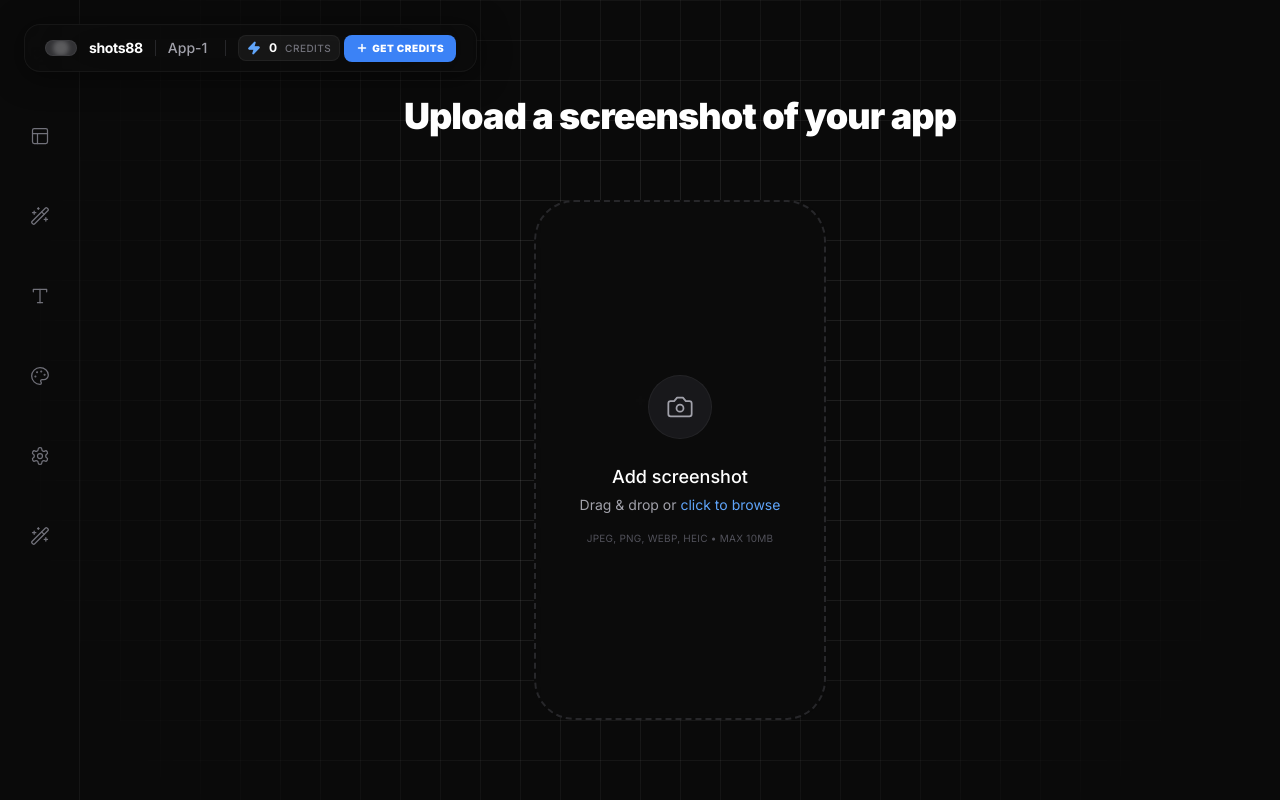
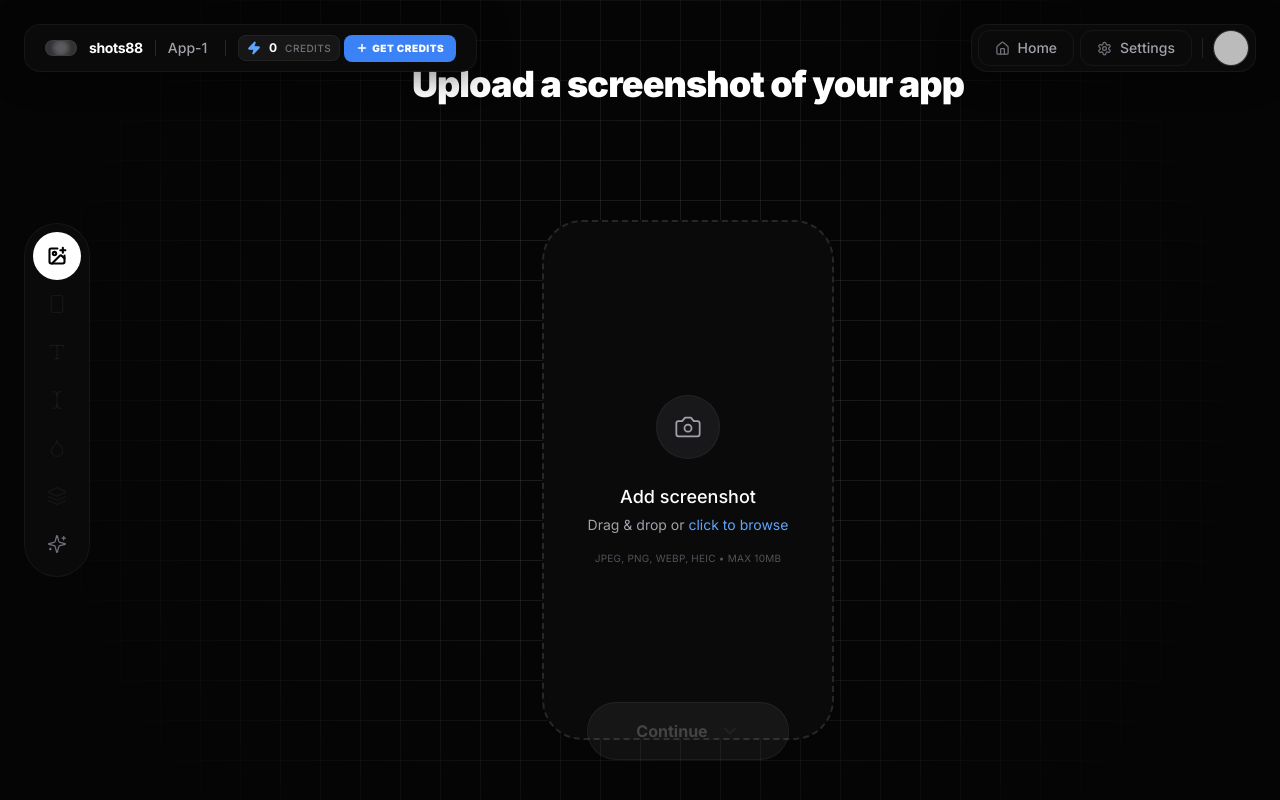
Before and after one commit to ChetanG111/app-s, a Next.js app: page /dash in a window 1280 px wide. Built offline with nearby package versions, Linux system fonts and the light colour scheme; no server answers; the database is empty; sample sign-in values are in the browser's storage.

Commit message:
fix: restore original dashboard design and UI components

```diff
--- a/app/dash/page.tsx
+++ b/app/dash/page.tsx
@@ -1,29 +1,34 @@
 "use client";
 
-import { useState } from "react";
+import React, { useState } from 'react';
+import { motion } from 'framer-motion';
 import {
+    ImagePlus,
+    Smartphone,
     Type,
-    Palette,
-    Layout,
-    ImagePlus,
-    Wand2,
-    Settings as SettingsIcon,
-} from "lucide-react";
+    TextCursor,
+    Droplet,
+    Layers,
+    Sparkles,
+    ChevronDown
+} from 'lucide-react';
 import { useSession } from "next-auth/react";
-import useSWR, { mutate } from "swr";
-import { NotificationToast, useNotification } from "@/components/Notification";
-import { ConfirmationModal, useConfirmation } from "@/components/ConfirmationModal";
-import { ExportModal } from "@/components/ExportModal";
+import useSWR, { mutate } from 'swr';
 
-import { UploadView } from "@/components/views/UploadView";
-import { StyleView } from "@/components/views/StyleView";
-import { BackgroundView } from "@/components/views/BackgroundView";
-import { TextView } from "@/components/views/TextView";
-import { FontView } from "@/components/views/FontView";
-import { ColorView } from "@/components/views/ColorView";
-import { GenerateView } from "@/components/views/GenerateView";
-import { TopNav } from "@/components/TopNav";
-import { SidebarIcon } from "@/components/SidebarIcon";
+import { NotificationToast, useNotification } from '@/components/Notification';
+import { ConfirmationModal, useConfirmation } from '@/components/ConfirmationModal';
+import { ExportModal } from '@/components/ExportModal';
+import { SidebarIcon } from '@/components/SidebarIcon';
+import { TopNav } from '@/components/TopNav';
+import { UserNav } from '@/components/UserNav';
+
+import { UploadView } from '@/components/views/UploadView';
+import { StyleView } from '@/components/views/StyleView';
+import { TextView } from '@/components/views/TextView';
+import { FontView } from '@/components/views/FontView';
+import { ColorView } from '@/components/views/ColorView';
+import { BackgroundView } from '@/components/views/BackgroundView';
+import { GenerateView } from '@/components/views/GenerateView';
 
 const fetcher = (url: string) => fetch(url).then(res => res.json());
 
@@ -32,24 +37,18 @@ export default function Dashboard() {
     const { notification, showNotification, hideNotification } = useNotification();
     const { confirmConfig, confirm, closeConfirm, handleConfirm } = useConfirmation();
 
-    const [activeTab, setActiveTab] = useState('upload');
+    const [selectedIndex, setSelectedIndex] = useState(0);
     const [uploadedImage, setUploadedImage] = useState<string | null>(null);
-    const [selectedStyle, setSelectedStyle] = useState('Basic');
-    const [selectedBg, setSelectedBg] = useState('charcoal');
-    const [customBgPrompt, setCustomBgPrompt] = useState('');
-    const [generateBackground, setGenerateBackground] = useState(true);
-    const [headline, setHeadline] = useState('');
-    const [selectedFont, setSelectedFont] = useState('standard');
-    const [selectedColor, setSelectedColor] = useState('white');
+    const [selectedStyle, setSelectedStyle] = useState("Basic");
+    const [headline, setHeadline] = useState("");
+    const [selectedFont, setSelectedFont] = useState("standard");
+    const [selectedColor, setSelectedColor] = useState("white");
+    const [selectedBg, setSelectedBg] = useState("charcoal");
+    const [customBgPrompt, setCustomBgPrompt] = useState("");
     const [projectName, setProjectName] = useState("App-1");
-
     const [isGenerating, setIsGenerating] = useState(false);
     const [currentStep, setCurrentStep] = useState<string | null>(null);
-
-    const [exportConfig, setExportConfig] = useState<{ isOpen: boolean; url: string | null }>({
-        isOpen: false,
-        url: null
-    });
+    const [generateBackground, setGenerateBackground] = useState(true);
 
     // Use SWR for credits to prevent flicker and handle caching
     const { data: creditsData } = useSWR('/api/credits', fetcher, {
@@ -57,10 +56,16 @@ export default function Dashboard() {
         dedupingInterval: 2000,
     });
     const credits = creditsData?.credits ?? 0;
+
+    const [exportConfig, setExportConfig] = useState<{ isOpen: boolean; url: string | null }>({
+        isOpen: false,
+        url: null
+    });
+
     const handleGenerate = async () => {
         if (!uploadedImage) {
-            showNotification("Please upload an image first", "error");
-            setActiveTab('upload');
+            showNotification("Please upload a screenshot first.", "warning");
+            setSelectedIndex(0);
             return;
         }
 
@@ -68,7 +73,7 @@ export default function Dashboard() {
         setCurrentStep("Creating overlay");
 
         try {
-            // STEP 1: Warp (Deducts Credit & Creates Pending Transaction)
+            // STEP 1: Warp
             const res1 = await fetch("/api/generate/step1-warp", {
                 method: "POST",
                 headers: { "Content-Type": "application/json" },
@@ -100,7 +105,7 @@ export default function Dashboard() {
 
             const tokenStep2 = data2.token;
 
-            // STEP 3: Text & Save (Completes Transaction)
+            // STEP 3: Text & Save
             setCurrentStep("Adding text");
             const res3 = await fetch("/api/generate/step3-text", {
                 method: "POST",
@@ -119,7 +124,6 @@ export default function Dashboard() {
             if (!res3.ok) throw new Error(data3.error || "Step 3 failed");
 
             showNotification("Mockup generated successfully!", "success");
-
         } catch (err) {
             const errorMessage = err instanceof Error ? err.message : "Generation failed";
             showNotification(errorMessage, "error");
@@ -130,252 +134,184 @@ export default function Dashboard() {
         }
     };
 
-        const icons = [
+    const icons = [
+        { id: 'upload', icon: ImagePlus },
+        { id: 'style', icon: Smartphone },
+        { id: 'text', icon: Type },
+        { id: 'font', icon: TextCursor },
+        { id: 'color', icon: Droplet },
+        { id: 'background', icon: Layers },
+        { id: 'generate', icon: Sparkles },
+    ];
 
-            { id: 'upload', icon: ImagePlus },
+    const handleNext = () => {
+        if (selectedIndex < icons.length - 1) {
+            setSelectedIndex(selectedIndex + 1);
+        }
+    };
 
-            { id: 'style', icon: Layout },
+    return (
+        <main className="relative w-screen h-screen overflow-hidden text-white">
+            <NotificationToast
+                message={notification.message}
+                type={notification.type}
+                isVisible={notification.isVisible}
+                onClose={hideNotification}
+            />
+            <ConfirmationModal
+                isOpen={confirmConfig.isOpen}
+                title={confirmConfig.title}
+                message={confirmConfig.message}
+                confirmLabel={confirmConfig.confirmLabel}
+                cancelLabel={confirmConfig.cancelLabel}
+                isDanger={confirmConfig.isDanger}
+                onConfirm={handleConfirm}
+                onCancel={closeConfirm}
+            />
+            <ExportModal
+                isOpen={exportConfig.isOpen}
+                imageUrl={exportConfig.url}
+                onClose={() => setExportConfig({ ...exportConfig, isOpen: false })}
+                onNotify={showNotification}
+            />
 
-            { id: 'background', icon: Wand2 },
+            {/* Top Navigation */}
+            <TopNav projectName={projectName} setProjectName={setProjectName} credits={credits} />
+            <UserNav />
 
-            { id: 'text', icon: Type },
+            {/* Sidebar UI */}
+            <div className="absolute left-6 top-1/2 -translate-y-1/2 z-30">
+                <div className="flex flex-col items-center bg-[#0c0c0c]/90 backdrop-blur-2xl border border-white/5 rounded-full p-2">
+                    {icons.map((item, index) => {
+                        const isSelected = selectedIndex === index;
+                        const isDisabled = !uploadedImage && index !== 0 && index !== (icons.length - 1);
 
-            { id: 'font', icon: Palette },
+                        return (
+                            <div key={item.id} className="relative">
+                                {isSelected && (
+                                    <motion.div
+                                        layoutId="sidebar-pill"
+                                        className="absolute inset-0 bg-white rounded-full"
+                                        transition={{
+                                            type: "spring",
+                                            stiffness: 300,
+                                            damping: 25,
+                                            mass: 1.2
+                                        }}
+                                    />
+                                )}
+                                <SidebarIcon
+                                    Icon={item.icon}
+                                    isSelected={isSelected}
+                                    isDisabled={isDisabled}
+                                    onClick={() => setSelectedIndex(index)}
+                                />
+                                {item.id === 'generate' && isGenerating && (
+                                    <div className="absolute top-0 right-0 w-3 h-3 bg-blue-500 rounded-full border-2 border-[#0c0c0c] animate-pulse z-20" />
+                                )}
+                            </div>
+                        );
+                    })}
+                </div>
+            </div>
 
-            { id: 'color', icon: SettingsIcon },
+            {/* Main Content Area */}
+            <div className="relative z-10 w-full h-full flex flex-col items-center justify-center pl-24">
+                {selectedIndex === 0 && (
+                    <UploadView
+                        onUpload={setUploadedImage}
+                        currentImage={uploadedImage}
+                        onNext={handleNext}
+                        onNotify={showNotification}
+                    />
+                )}
 
-            { id: 'generate', icon: Wand2 },
+                {selectedIndex === 1 && (
+                    <StyleView
+                        selected={selectedStyle}
+                        onSelect={setSelectedStyle}
+                        onNext={handleNext}
+                    />
+                )}
 
-        ];
+                {selectedIndex === 2 && (
+                    <TextView
+                        value={headline}
+                        onChange={setHeadline}
+                        onNext={handleNext}
+                    />
+                )}
+
+                {selectedIndex === 3 && (
+                    <FontView
+                        selected={selectedFont}
+                        onSelect={setSelectedFont}
+                        onNext={handleNext}
+                    />
+                )}
+
+                {selectedIndex === 4 && (
+                    <ColorView
+                        selected={selectedColor}
+                        onSelect={setSelectedColor}
+                        onNext={handleNext}
+                    />
+                )}
+
+                {selectedIndex === 5 && (
+                    <BackgroundView
+                        selected={selectedBg}
+                        onSelect={setSelectedBg}
+                        customPrompt={customBgPrompt}
+                        onCustomPromptChange={setCustomBgPrompt}
+                        generateBackground={generateBackground}
+                        onGenerateBackgroundChange={setGenerateBackground}
+                        onNext={handleNext}
+                    />
+                )}
+
+                {selectedIndex === 6 && (
+                    <GenerateView
+                        uploadedImage={uploadedImage}
+                        onGenerate={handleGenerate}
+                        isGenerating={isGenerating}
+                        currentStep={currentStep}
+                        settings={{
+                            style: selectedStyle,
+                            background: selectedBg,
+                            headline
+                        }}
+                        onNotify={showNotification}
+                        onConfirm={confirm}
+                        onExport={(url) => setExportConfig({ isOpen: true, url })}
+                    />
+                )}
 
 
-
-        return (
-
-            <div className="flex h-screen bg-[#0A0A0A] text-white overflow-hidden">
-
-                <NotificationToast
-
-                    message={notification.message}
-
-                    type={notification.type}
-
-                    isVisible={notification.isVisible}
-
-                    onClose={hideNotification}
-
-                />
-
-                <ConfirmationModal
-
-                    isOpen={confirmConfig.isOpen}
-
-                    title={confirmConfig.title}
-
-                    message={confirmConfig.message}
-
-                    confirmLabel={confirmConfig.confirmLabel}
-
-                    cancelLabel={confirmConfig.cancelLabel}
-
-                    isDanger={confirmConfig.isDanger}
-
-                    onConfirm={handleConfirm}
-
-                    onCancel={closeConfirm}
-
-                />
-
-                <ExportModal
-
-                    isOpen={exportConfig.isOpen}
-
-                    imageUrl={exportConfig.url}
-
-                    onClose={() => setExportConfig({ ...exportConfig, isOpen: false })}
-
-                    onNotify={showNotification}
-
-                />
-
-
-
-                {/* Sidebar */}
-
-                <div className="w-20 border-r border-white/5 flex flex-col items-center py-8 gap-8">
-
-                    {icons.map((item) => (
-
-                        <SidebarIcon
-
-                            key={item.id}
-
-                            Icon={item.icon}
-
-                            isSelected={activeTab === item.id}
-
-                            onClick={() => setActiveTab(item.id)}
-
-                        />
-
-                    ))}
-
-                </div>
-
-
-
-                {/* Main Content */}
-
-                <div className="flex-1 flex flex-col">
-
-                    <TopNav
-
-                        projectName={projectName}
-
-                        setProjectName={setProjectName}
-
-                        credits={credits}
-
-                    />
-
-
-
-                    <div className="flex-1 p-8 overflow-y-auto">
-
-                        <div className="max-w-4xl mx-auto">
-
-                            {activeTab === 'upload' && (
-
-                                <UploadView
-
-                                    onUpload={setUploadedImage}
-
-                                    currentImage={uploadedImage}
-
-                                    onNext={() => setActiveTab('style')}
-
-                                />
-
-                            )}
-
-                            {activeTab === 'style' && (
-
-                                <StyleView
-
-                                    selected={selectedStyle}
-
-                                    onSelect={setSelectedStyle}
-
-                                    onNext={() => setActiveTab('background')}
-
-                                />
-
-                            )}
-
-                            {activeTab === 'background' && (
-
-                                <BackgroundView
-
-                                    selected={selectedBg}
-
-                                    onSelect={setSelectedBg}
-
-                                    customPrompt={customBgPrompt}
-
-                                    onCustomPromptChange={setCustomBgPrompt}
-
-                                    generateBackground={generateBackground}
-
-                                    onGenerateBackgroundChange={setGenerateBackground}
-
-                                    onNext={() => setActiveTab('text')}
-
-                                />
-
-                            )}
-
-                            {activeTab === 'text' && (
-
-                                <TextView
-
-                                    value={headline}
-
-                                    onChange={setHeadline}
-
-                                    onNext={() => setActiveTab('font')}
-
-                                />
-
-                            )}
-
-                            {activeTab === 'font' && (
-
-                                <FontView
-
-                                    selected={selectedFont}
-
-                                    onSelect={setSelectedFont}
-
-                                    onNext={() => setActiveTab('color')}
-
-                                />
-
-                            )}
-
-                            {activeTab === 'color' && (
-
-                                <ColorView
-
-                                    selected={selectedColor}
-
-                                    onSelect={setSelectedColor}
-
-                                    onNext={() => setActiveTab('generate')}
-
-                                />
-
-                            )}
-
-                            {activeTab === 'generate' && (
-
-                                <GenerateView
-
-                                    uploadedImage={uploadedImage}
-
-                                    onGenerate={handleGenerate}
-
-                                    isGenerating={isGenerating}
-
-                                    currentStep={currentStep}
-
-                                    settings={{
-
-                                        style: selectedStyle,
-
-                                        background: selectedBg,
-
-                                        headline
-
-                                    }}
-
-                                    onNotify={showNotification}
-
-                                    onConfirm={confirm}
-
-                                    onExport={(url) => setExportConfig({ isOpen: true, url })}
-
-                                />
-
-                            )}
-
-                        </div>
-
+                {/* Universal Continue Button - Visible on all tabs except the last one */}
+                {selectedIndex < icons.length - 1 && (
+                    <div className="absolute bottom-10 left-0 right-0 flex justify-center pl-24 pointer-events-none">
+                        <button
+                            onClick={handleNext}
+                            disabled={selectedIndex === 0 && !uploadedImage}
+                            className={`
+                                pointer-events-auto flex items-center gap-3 px-12 py-4 rounded-full font-bold transition-all duration-300 group active:scale-95
+                                ${selectedIndex === 0 && !uploadedImage
+                                    ? 'bg-white/5 text-white/20 border border-white/5 cursor-not-allowed'
+                                    : 'bg-white hover:bg-zinc-200 text-black shadow-lg shadow-black/20'
+                                }
+                            `}
+                        >
+                            Continue
+                            <ChevronDown
+                                size={20}
+                                strokeWidth={3}
+                                className={`transition-transform duration-300 ${selectedIndex === 0 && !uploadedImage ? 'opacity-20' : 'group-hover:translate-y-0.5'}`}
+                            />
+                        </button>
                     </div>
-
-                </div>
-
+                )}
             </div>
-
-        );
-
-    }
+        </main>
+    );
+}
--- a/components/views/UploadView.tsx
+++ b/components/views/UploadView.tsx
@@ -7,9 +7,10 @@ interface UploadViewProps {
     onUpload: (image: string) => void;
     currentImage: string | null;
     onNext: () => void;
+    onNotify: (message: string, type: NotificationType) => void;
 }
 
-export const UploadView: React.FC<UploadViewProps> = ({ onUpload, currentImage, onNext }) => {
+export const UploadView: React.FC<UploadViewProps> = ({ onUpload, currentImage, onNext, onNotify }) => {
     const fileInputRef = useRef<HTMLInputElement>(null);
     const [isDragging, setIsDragging] = useState(false);
 
@@ -25,7 +26,7 @@ export const UploadView: React.FC<UploadViewProps> = ({ onUpload, currentImage,
                 img.onload = () => {
                     // Portrait means Height > Width. Reject anything else (Landscape or Square)
                     if (img.width >= img.height) {
-                        // For now we just don't upload, or we could pass onNotify
+                        onNotify("Please upload a portrait screenshot (height must be greater than width).", "warning");
                         if (fileInputRef.current) fileInputRef.current.value = "";
                         return;
                     }
```
